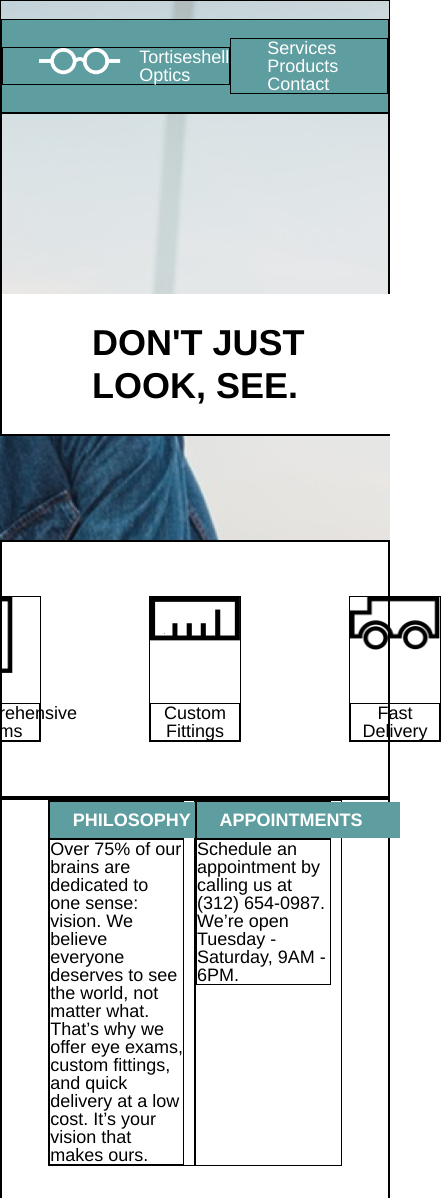
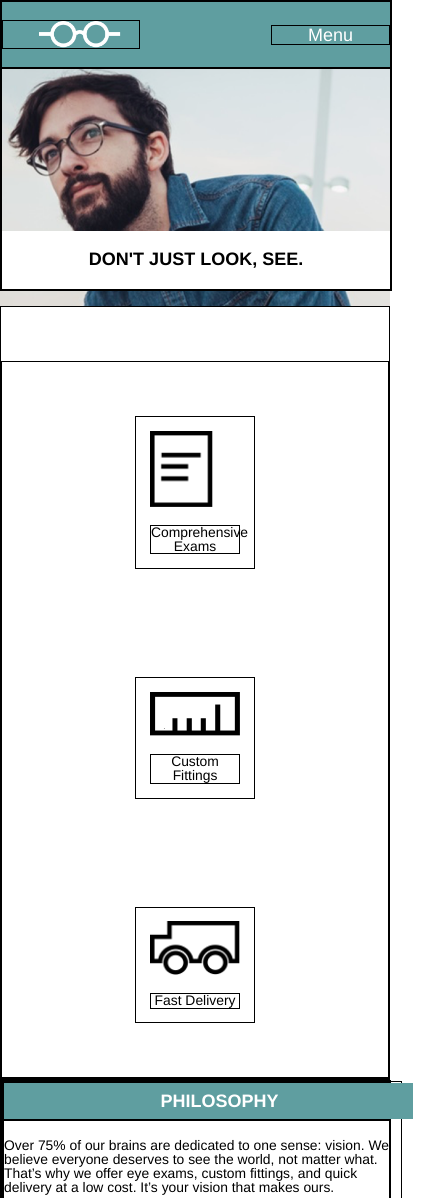
Before and after one commit to tlally/TortiseshellOptics, a plain HTML site: page index.html in a window 390 px wide. Shown: the top 1198 px of the page, 441 px wide, since content can reach past the window. Drawn offline with Linux system fonts and the light colour scheme.

Commit message:
Updated media queries

```diff
--- a/index.html
+++ b/index.html
@@ -18,10 +18,13 @@
           </div>
           <div class="nav-block">
             <nav>
-              <ul>
+              <ul class="menu">
                 <li>Services</li>
                 <li>Products</li>
                 <li>Contact</li>
+              </ul>
+              <ul class="drop-down">
+                <li>Menu</li>
               </ul>
             </nav>
 
@@ -71,7 +74,7 @@
             <h4>PHILOSOPHY</h4>
 
           </div>
-          <div class="">
+          <div class="about-content">
             <p>Over 75% of our brains are dedicated to one sense: vision. We believe everyone deserves to see the world, not matter what. That’s why we offer eye exams, custom fittings, and quick delivery at a low cost. It’s your vision that makes ours.</p>
 
           </div>
@@ -82,7 +85,7 @@
             <h4>APPOINTMENTS</h4>
 
           </div>
-          <div class="">
+          <div class="about-content">
             <p>Schedule an appointment by calling us at (312) 654-0987. We’re open Tuesday - Saturday, 9AM - 6PM.</p>
 
           </div>
--- a/resources/css/style.css
+++ b/resources/css/style.css
@@ -82,6 +82,10 @@ p {
 ul li {
   display: inline;
   padding: 2rem;
+}
+
+.drop-down {
+  display: none;
 }
 
 .banner-content {
@@ -175,3 +179,89 @@ img  {
   height: 1.5rem;
   padding: 4rem 1rem 4rem 4rem;
 }
+
+/* Screen with max-width of 1024 px */
+
+@media only screen and (max-width: 1024px) {
+  header .container {
+    width: 100%;
+  }
+
+  header {
+    padding-top: 0;
+    height: 22rem;
+
+  }
+
+  .header {
+    margin-top: 0;
+  }
+
+  .banner-content h1 {
+    padding: 0.75rem 4rem;
+    margin: 5rem 2rem 0 0;
+  }
+}
+
+/* Screen with max width of 750px */
+
+@media only screen and (max-width: 790px) {
+  .logo-block p {
+    display: none;
+  }
+
+  .menu {
+    display: none;
+  }
+
+  .drop-down {
+    display: block;
+  }
+
+  header {
+    height: 17rem;
+    background-position: 25%;
+  }
+
+  .banner-content h1 {
+    padding: 1rem;
+    margin: 9rem 0 0 0;
+    width: 100%;
+    font-size: 1rem;
+    text-align: center;
+  }
+
+  .icon-banner {
+    flex-direction: column;
+    font-size: 0.77rem;
+    align-items: center;
+    margin-top: 3rem;
+    justify-content: flex-start;
+  }
+
+  .icon-box {
+    padding: .77rem;
+    height: auto;
+  }
+
+  .about {
+    flex-direction: column;
+    justify-content: center;
+    width: 100%;
+  }
+
+  .content-box {
+    width: 100%;
+  }
+
+  .about-content {
+    padding-top: 1rem;
+    padding-bottom: 4rem;
+    font-size: 0.77rem;
+  }
+
+  .content-title h4 {
+    width: 100%;
+    text-align: center;
+  }
+}
```
